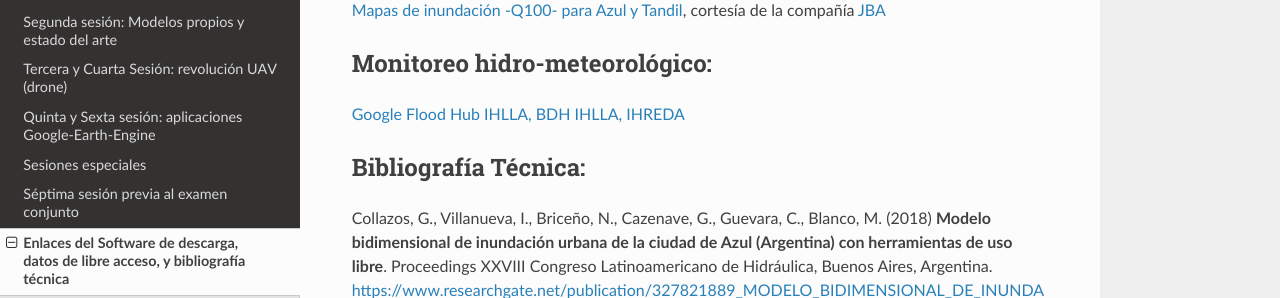
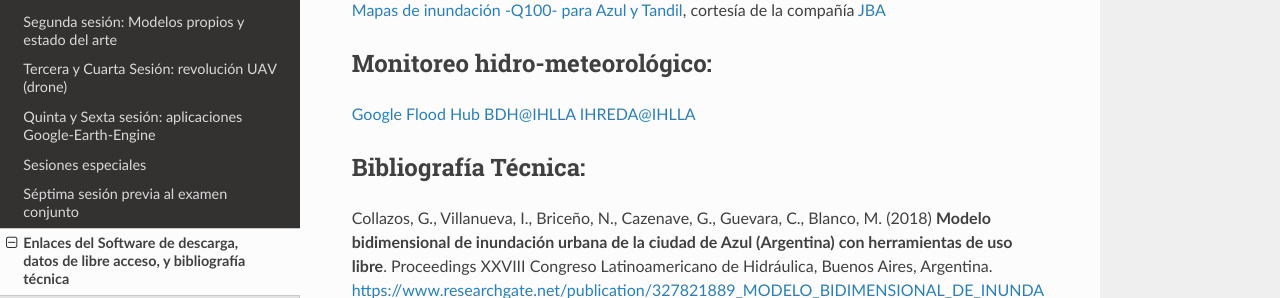
Before and after one commit to ivillamadrid/EvalFloodRisk_RSSWE, a Sphinx documentation site: the page built from docs/source/software.rst, in a window 1280 px wide and 900 px high, scrolled down 669 px. Shown: the part 153-451 px from the top of the window. Built offline with Sphinx 7.4.7 and the Read the Docs theme 2.0.0, drawn with Linux system fonts in a browser that asks for light colours.

```diff
--- a/docs/source/software.rst
+++ b/docs/source/software.rst
@@ -40,8 +40,8 @@ Mapping on-line:
 Monitoreo hidro-meteorológico:
 ------------------------------
 `Google Flood Hub <https://sites.research.google/floods/>`_
-`IHLLA, BDH <https://app.ihlla.org.ar/>`_
-`IHLLA, IHREDA <http://ftp.redimec.com.ar:5080>`_
+`BDH@IHLLA <https://app.ihlla.org.ar/>`_
+`IHREDA@IHLLA <http://ftp.redimec.com.ar:5080>`_
 
 Bibliografía Técnica:
 ---------------------
```
